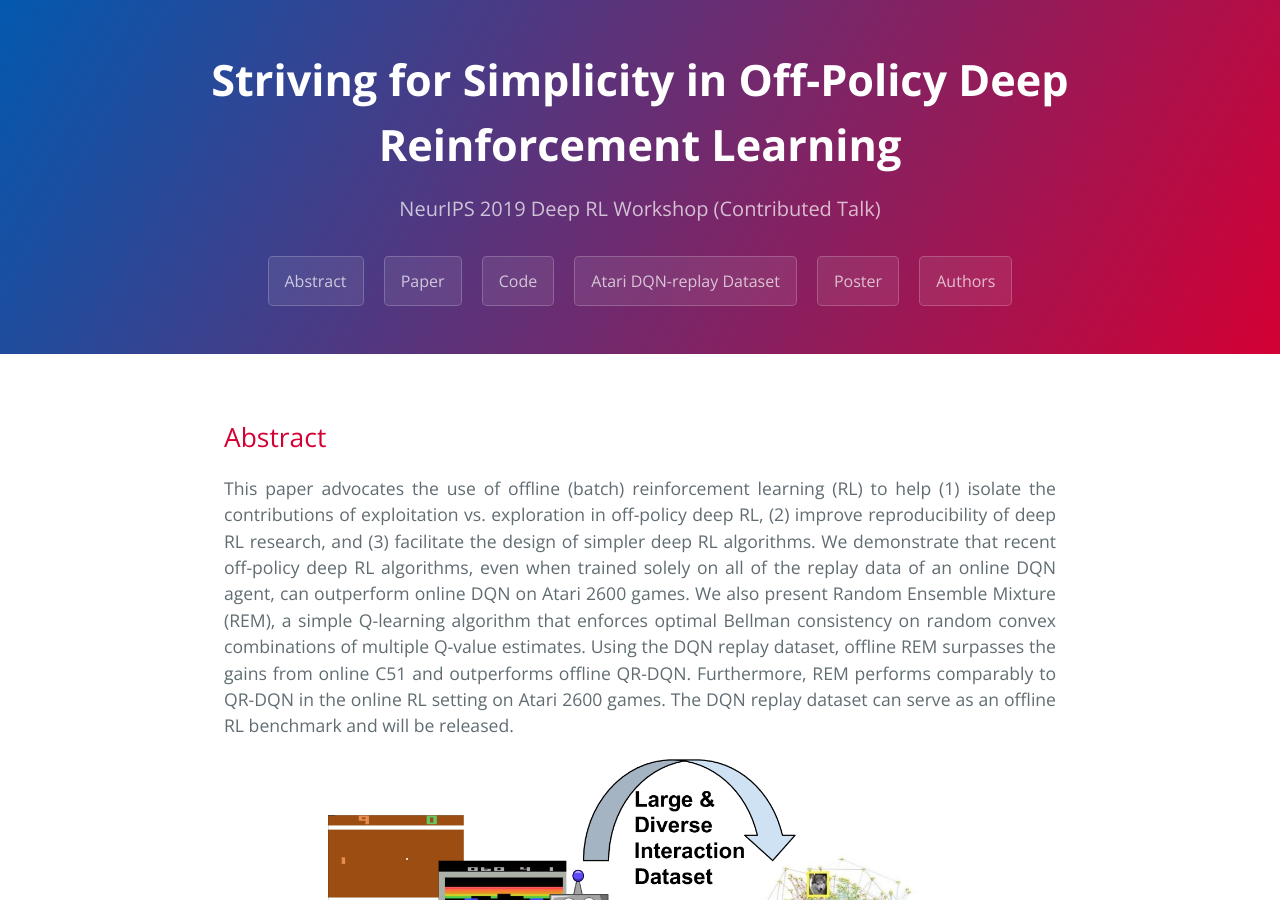
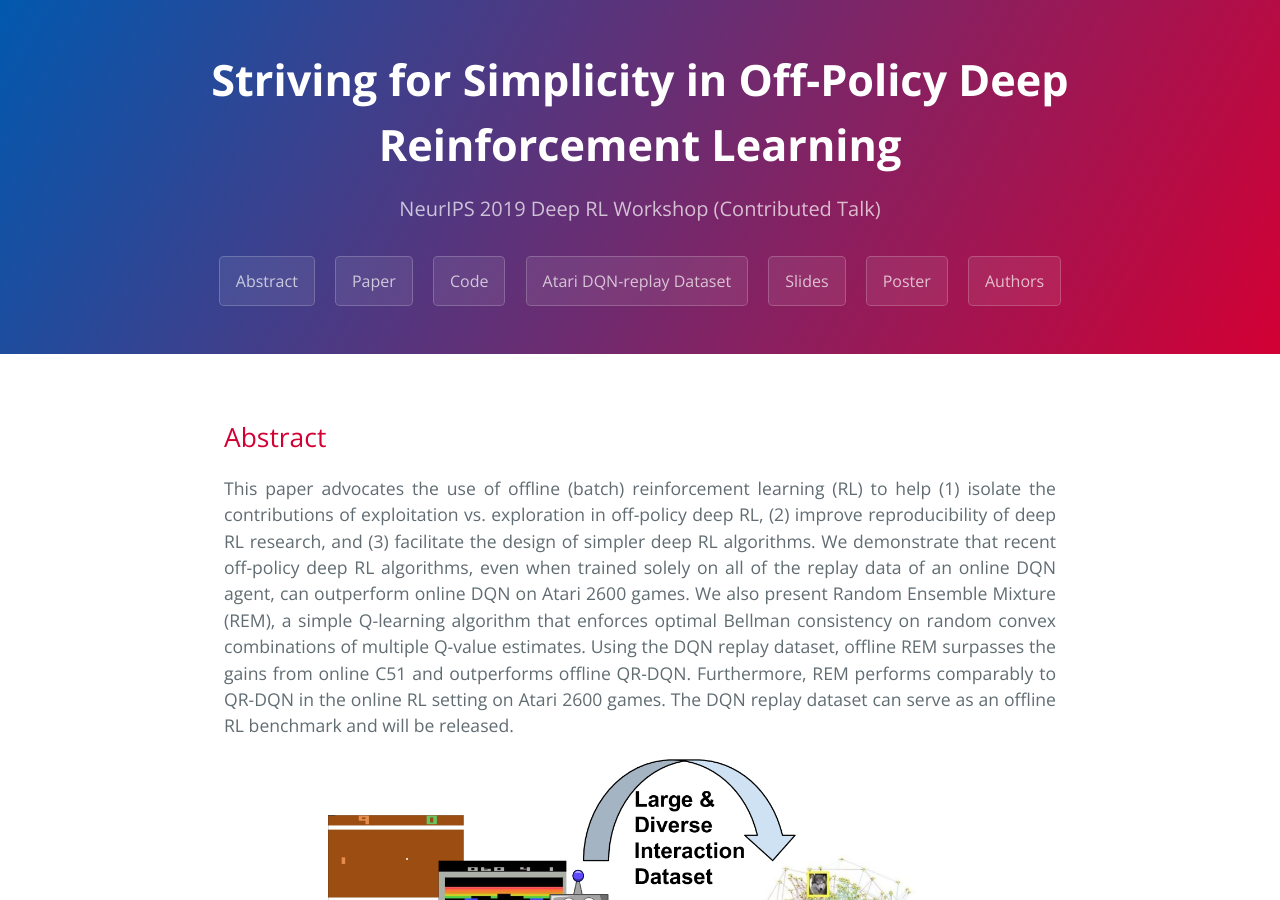
Before and after one commit to satbird/satbird.github.io, a Jekyll site: the page built from index.md, in a window 1280 px wide and 900 px high. Built offline with Jekyll 4.4.1, drawn with Linux system fonts in a browser that asks for light colours.

Commit message:
Add Deep RL Workshop Slides

```diff
--- a/_config.yml
+++ b/_config.yml
@@ -7,5 +7,6 @@ buttons:
   Paper: 'https://arxiv.org/abs/1907.04543'
   Code: 'https://github.com/google-research/batch_rl'
   Atari DQN-replay Dataset: https://pantheon.corp.google.com/storage/browser/atari-replay-datasets
+  Slides: 'pdfs/slides.pdf'
   Poster: 'pdfs/neurips_drl_poster.pdf'
   Authors: '#authors'
```
Also changed, not shown: 1 other file.
